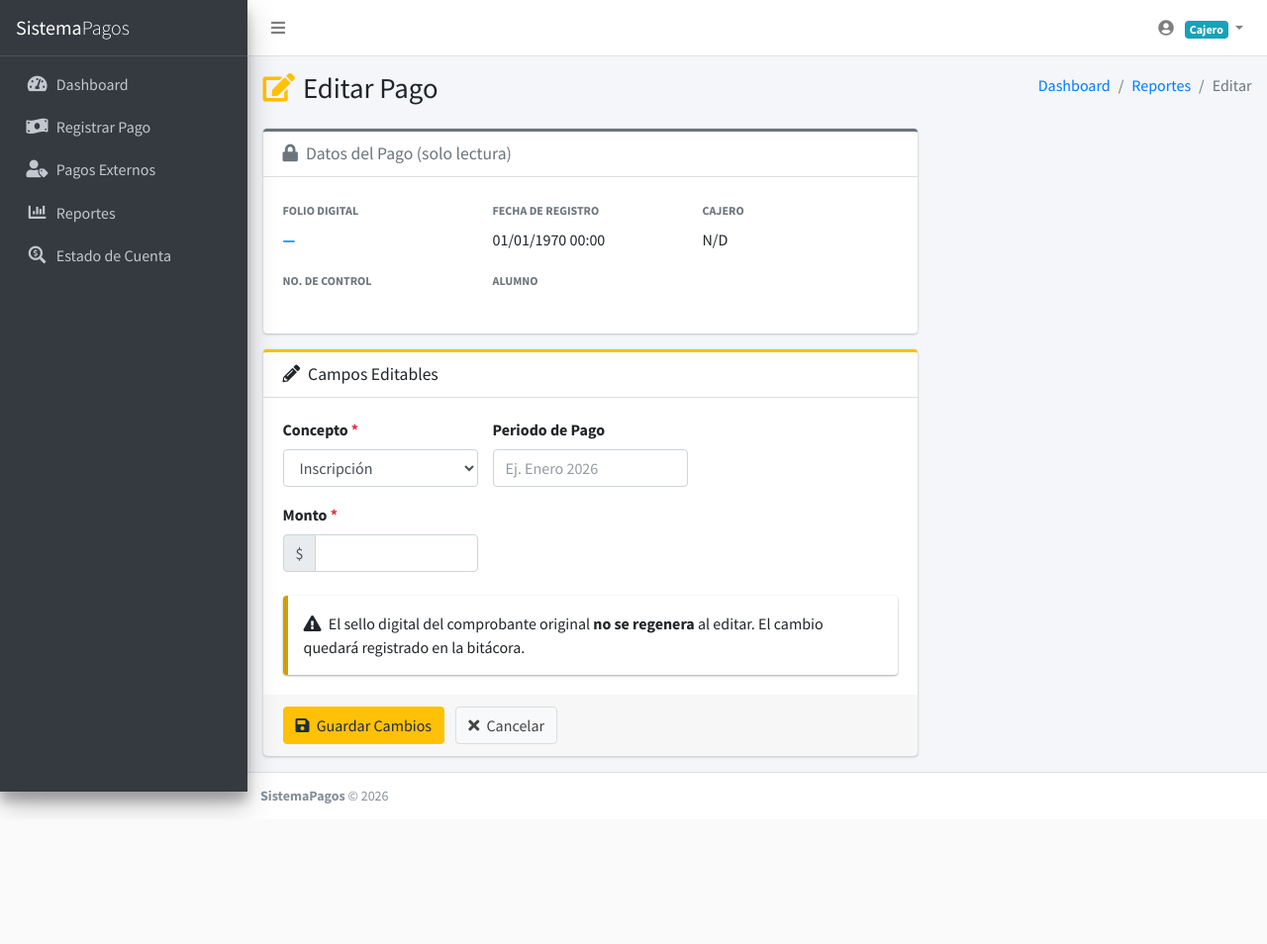
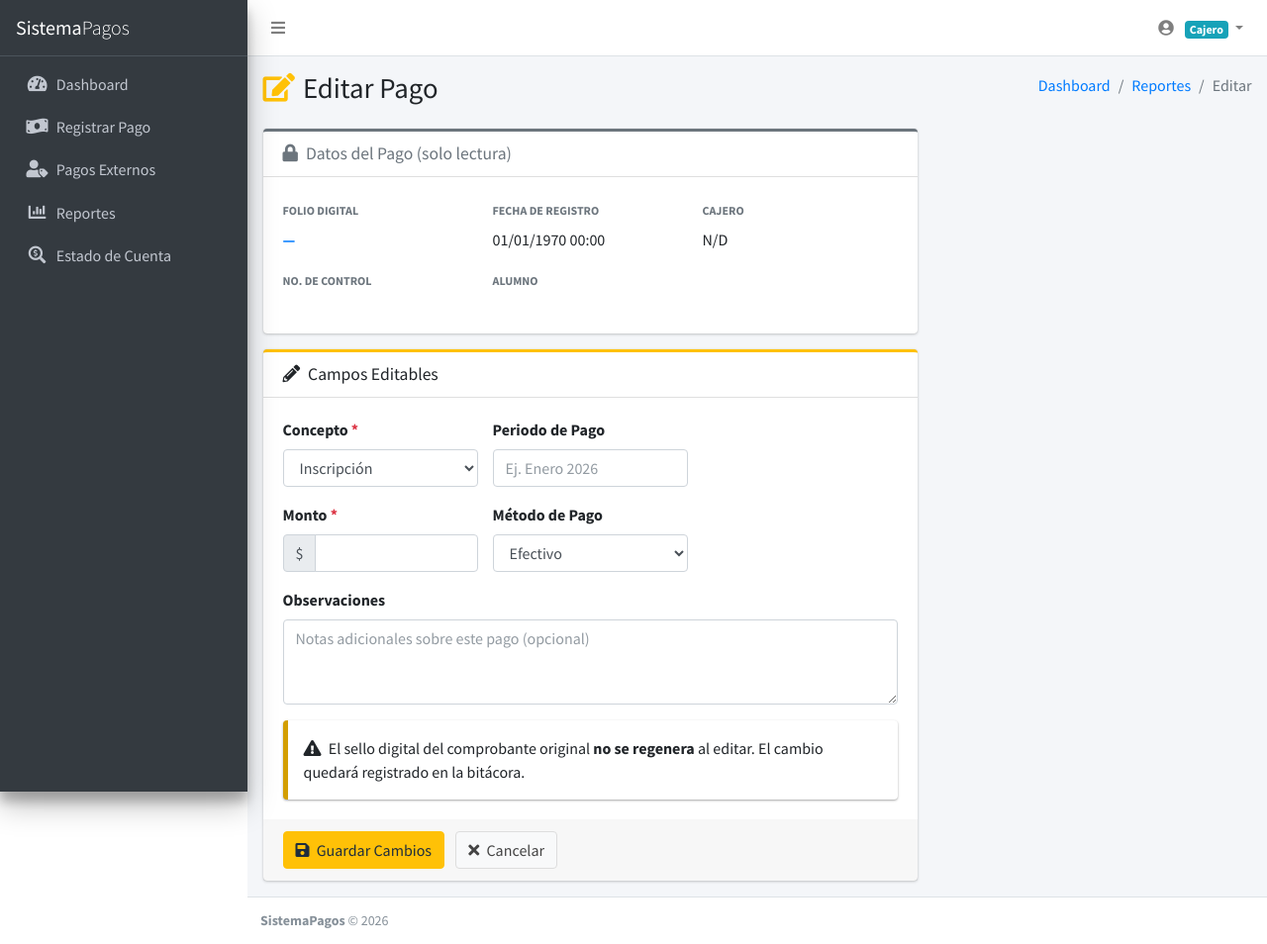
Before and after one commit to urielcc2001/sispagos-ci4, a CodeIgniter 4 app: the page made by src/app/Views/admin/editar_pago.php in a window 1280 px wide. Shown: the whole page at 99% size. Before the commit the page ends 823 px from the top, so only its background shows below. Run offline with PHP 8.4 and a stand-in for CodeIgniter, Linux system fonts and the light colour scheme; the template is opened without the code that fills it, so the values that code supplies are empty; some libraries are stand-ins or nearby versions.

Commit message:
Cambios para agregar nuevos campos a la edicion de pagos

```diff
--- a/src/app/Controllers/AdminController.php
+++ b/src/app/Controllers/AdminController.php
@@ -410,6 +410,8 @@ class AdminController extends BaseController
             'detalle_tramite' => $request->getPost('detalle_tramite') ?: null,
             'periodo_pago'    => $request->getPost('periodo_pago') ?: null,
             'monto'           => $request->getPost('monto'),
+            'metodo_pago'     => $request->getPost('metodo_pago') ?: 'Efectivo',
+            'observaciones'   => trim($request->getPost('observaciones') ?? '') ?: null,
         ];
 
         $db->table('pagos')->where('id', $id)->update($cambios);
--- a/src/app/Controllers/PagosExternosController.php
+++ b/src/app/Controllers/PagosExternosController.php
@@ -178,6 +178,7 @@ class PagosExternosController extends BaseController
             'concepto'       => trim($this->request->getPost('concepto') ?? ''),
             'monto'          => (float) $this->request->getPost('monto'),
             'metodo_pago'    => $this->request->getPost('metodo_pago') ?: 'Efectivo',
+            'observaciones'  => trim($this->request->getPost('observaciones') ?? '') ?: null,
         ]);
 
         return redirect()->to(base_url('dashboard'))
--- a/src/app/Views/admin/editar_pago.php
+++ b/src/app/Views/admin/editar_pago.php
@@ -137,6 +137,25 @@
                     </div>
                   </div>
                 </div>
+                <div class="col-md-4">
+                  <div class="form-group">
+                    <label for="metodo_pago">Método de Pago</label>
+                    <select name="metodo_pago" id="metodo_pago" class="form-control">
+                      <option value="Efectivo"           <?= ($pago['metodo_pago'] ?? '') === 'Efectivo'           ? 'selected' : '' ?>>Efectivo</option>
+                      <option value="Transferencia"      <?= ($pago['metodo_pago'] ?? '') === 'Transferencia'      ? 'selected' : '' ?>>Transferencia</option>
+                      <option value="Depósito bancario"  <?= ($pago['metodo_pago'] ?? '') === 'Depósito bancario'  ? 'selected' : '' ?>>Depósito bancario</option>
+                      <option value="Tarjeta de débito"  <?= ($pago['metodo_pago'] ?? '') === 'Tarjeta de débito'  ? 'selected' : '' ?>>Tarjeta de débito</option>
+                      <option value="Tarjeta de crédito" <?= ($pago['metodo_pago'] ?? '') === 'Tarjeta de crédito' ? 'selected' : '' ?>>Tarjeta de crédito</option>
+                    </select>
+                  </div>
+                </div>
+              </div>
+
+              <div class="form-group">
+                <label for="observaciones">Observaciones</label>
+                <textarea name="observaciones" id="observaciones"
+                          class="form-control" rows="3"
+                          placeholder="Notas adicionales sobre este pago (opcional)"><?= esc($pago['observaciones'] ?? '') ?></textarea>
               </div>
 
               <div class="callout callout-warning mt-2 mb-0">
```
Also changed, not shown: src/app/Database/Migrations/2026-05-10-000001_AlterMetodoPagoPagosExternos.php (added, +31 -0 lines), src/app/Views/pagos_externos/editar.php (+10 -1 lines).
